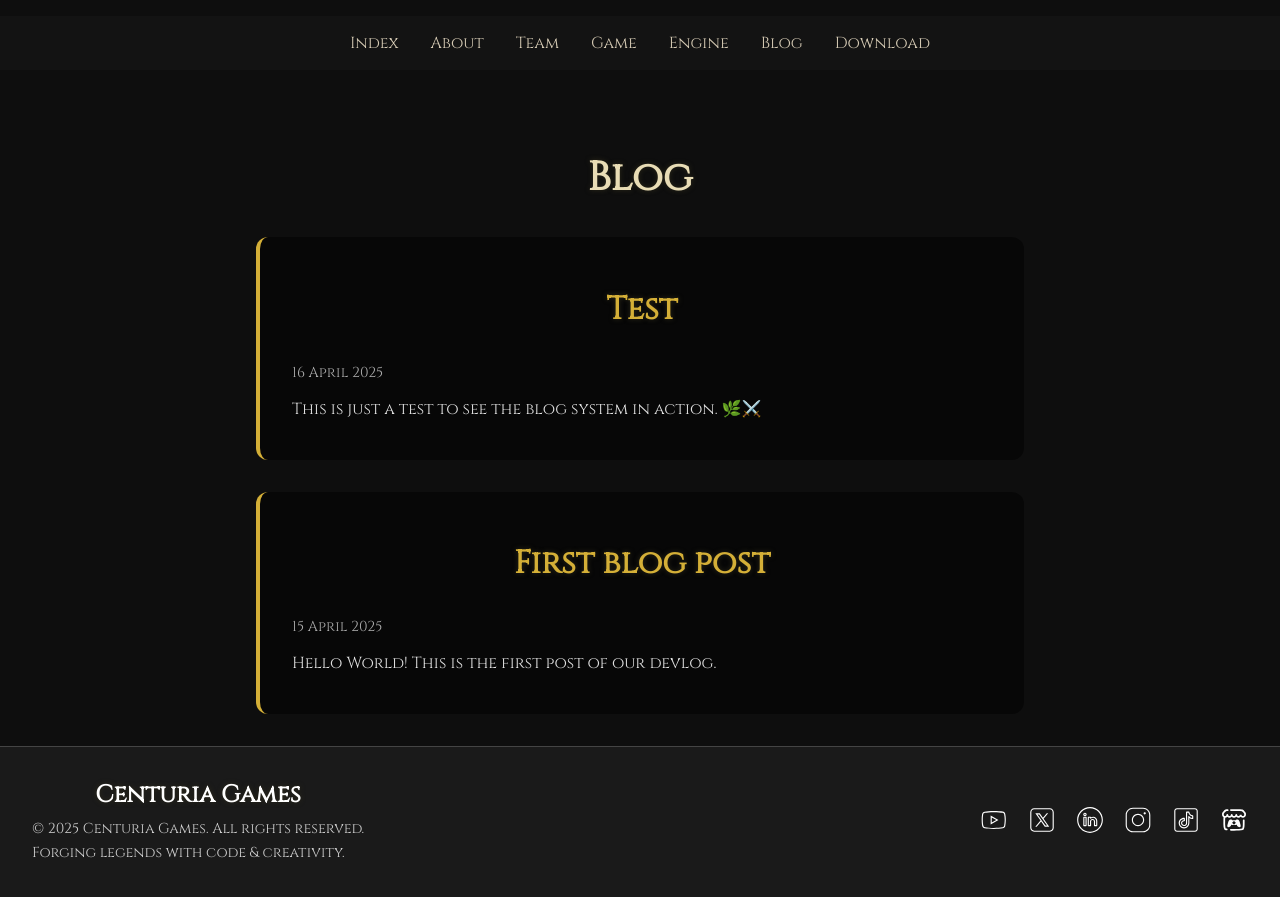
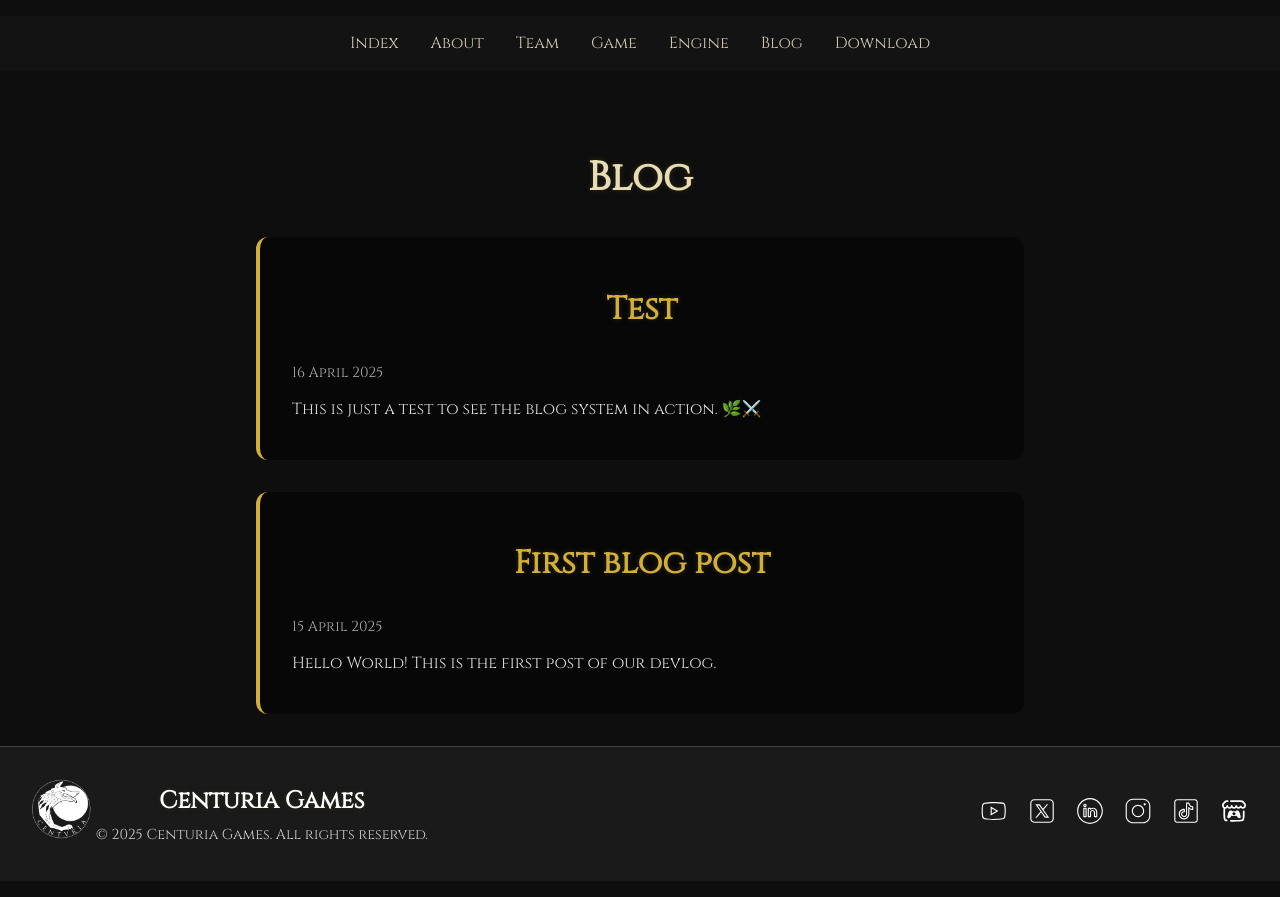
Before and after one commit to TheCenturiaGames/CenturiaGames, a Jekyll site: the page built from blog.html, in a window 1280 px wide. Shown: the top 897 px of the page. Built offline with Jekyll 4.4.1, drawn with Linux system fonts in a browser that asks for light colours.

Commit message:
Fixed footer

```diff
--- a/_includes/footer.html
+++ b/_includes/footer.html
@@ -1,8 +1,12 @@
 <footer class="footer">
     <div class="footer-left">
-      <h2>Centuria Games</h2>
-      <p>© 2025 Centuria Games. All rights reserved.</p>
-      <p>Forging legends with code & creativity.</p>
+        <div style="display: inline-block">
+            <img src="/CenturiaGames/assets/images/logo_monochrome.png" style="height: 60px">
+        </div>
+        <div style="display: inline-block">
+            <h2>Centuria Games</h2>
+            <p>© 2025 Centuria Games. All rights reserved.</p>
+        </div>
     </div>
     <div class="footer-right">
       <a href="https://youtube.com/" target="_blank" aria-label="YouTube"><img src="/CenturiaGames/assets/icons/youtube.svg" alt="YouTube" /></a>
```
